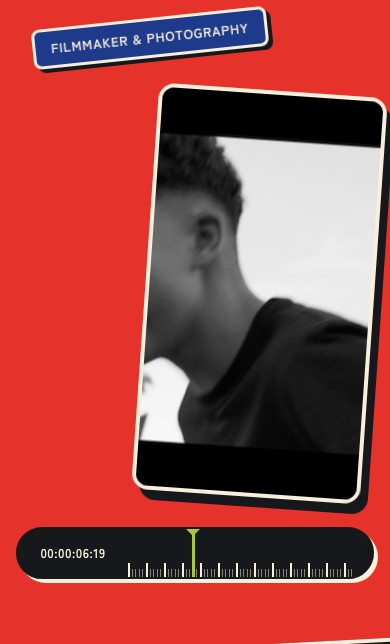
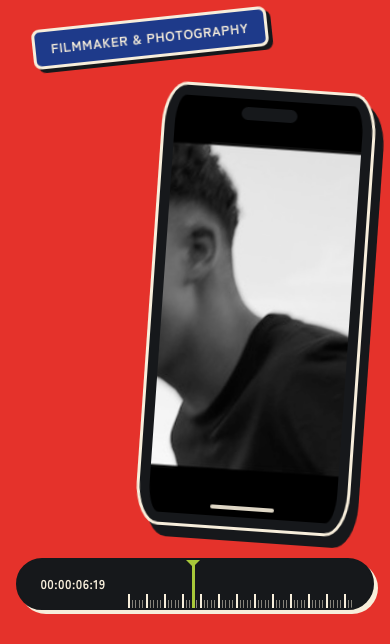
Before and after one commit to pabloaguilargom/AguilarVisuals, a plain HTML site: page index.html in a window 390 px wide. Shown: the part 387-1031 px from the top of the page. Drawn offline with Linux system fonts and the light colour scheme; a web font is replaced by a local one.

Commit message:
Hero reel inside an iPhone mockup (vertical clips on all screens)
Co-Authored-By: Claude Sonnet 5.5 <noreply@anthropic.com>

```diff
--- a/main.js
+++ b/main.js
@@ -71,7 +71,7 @@
     // through Wildwoods. A couple of clients' opening seconds are a static
     // title card, so start a little into the clip rather than at 0.
     // Phones get 9:16 clips (smaller, no wasted pixels); everything else 16:9.
-    var portrait = window.matchMedia("(max-width: 859px)").matches;
+    var portrait = true; // el mockup de iPhone es vertical en todas las pantallas
     var clips = data.clients
       .map(function (c) {
         var first = c.projects && c.projects[0];
--- a/styles.css
+++ b/styles.css
@@ -155,24 +155,33 @@ em { font-style: normal; }
 .hero-sub mark { background: var(--indigo); color: var(--arroz); padding: .05em .4em; border-radius: 6px; font-weight: 700; display: inline-block; rotate: -2deg; }
 .hero-actions { display: flex; flex-wrap: wrap; gap: .9rem; }
 
-/* reel: la ventana de vídeo, como una tarjeta inclinada */
+/* reel: el vídeo resumen dentro de un mockup de iPhone */
+.hero { --tel-w: clamp(190px, 15vw, 250px); }
 .hero-reel {
-  position: absolute; z-index: 3; right: clamp(16px, 5vw, 80px); bottom: 118px;
-  width: min(42vw, 600px); aspect-ratio: 16 / 9; overflow: hidden;
-  border: var(--borda) solid var(--arroz); border-radius: var(--raio); background: var(--nori);
+  position: absolute; z-index: 3; right: clamp(16px, 5vw, 80px); bottom: 90px;
+  width: var(--tel-w); aspect-ratio: 9 / 19; overflow: hidden;
+  border: 10px solid var(--nori); border-radius: calc(var(--tel-w) * .17); background: var(--nori);
   rotate: 4deg; translate: 0 var(--parallax-y, 0px);
-  box-shadow: 8px 10px 0 var(--nori);
+  box-shadow: 0 0 0 3px var(--arroz), 9px 11px 0 3px var(--nori);
+}
+.hero-reel::before { /* isla dinámica */
+  content: ""; position: absolute; z-index: 2; top: 8px; left: 50%; width: 30%; height: 3.2%; margin-left: -15%;
+  border-radius: 99px; background: var(--nori);
+}
+.hero-reel::after { /* barra de inicio */
+  content: ""; position: absolute; z-index: 2; bottom: 7px; left: 50%; width: 34%; height: 4px; margin-left: -17%;
+  border-radius: 99px; background: var(--arroz); opacity: .9;
 }
 .hero-reel-slide { position: absolute; inset: 0; width: 100%; height: 100%; object-fit: cover; opacity: 0; transition: opacity .5s linear; }
 .hero-reel-slide.is-active { opacity: 1; }
 .hero-tag {
-  position: absolute; z-index: 4; right: calc(clamp(16px, 5vw, 80px) - 14px); bottom: 100px;
+  position: absolute; z-index: 4; right: calc(clamp(16px, 5vw, 80px) - 24px); bottom: 150px;
   padding: .55em 1.2em; background: var(--indigo); color: var(--arroz); border: 3px solid var(--arroz); border-radius: 8px;
   font-weight: 700; font-size: clamp(13px, 1.3vw, 18px); letter-spacing: .06em; text-transform: uppercase; rotate: -6deg; white-space: nowrap;
   box-shadow: 4px 4px 0 var(--nori);
 }
 .hero-sello {
-  position: absolute; z-index: 4; left: calc(58% - 20px); bottom: 100px; width: clamp(96px, 11vw, 150px); rotate: 0deg;
+  position: absolute; z-index: 4; right: calc(clamp(16px, 5vw, 80px) + var(--tel-w) - 40px); bottom: 250px; width: clamp(96px, 10vw, 140px);
   animation: gira 18s linear infinite;
 }
 .sello-bg { fill: var(--wasabi); stroke: var(--nori); stroke-width: 3; }
@@ -211,7 +220,7 @@ em { font-style: normal; }
 @media (max-width: 859px) {
   .hero { padding-bottom: 110px; }
   .hero-title { font-size: clamp(3rem, 15vw, 6rem); }
-  .hero-reel { position: relative; order: 3; right: auto; bottom: auto; width: min(64%, 300px); aspect-ratio: 9 / 16; margin: 2rem 0 0 auto; align-self: flex-end; z-index: 3; }
+  .hero-reel { position: relative; order: 3; right: auto; bottom: auto; --tel-w: min(58%, 240px); width: var(--tel-w); aspect-ratio: 9 / 19; margin: 2rem 14px 0 auto; align-self: flex-end; z-index: 3; }
   .hero-tag { right: auto; left: var(--margem); bottom: auto; position: relative; order: 2; align-self: flex-start; margin-top: 1.4rem; }
   .hero-sello { left: auto; right: 6px; bottom: auto; top: calc(var(--nav-h) + 2vh + 34vw); width: 96px; }
   .hero-timecode { width: 110px; font-size: .8rem; }
```
